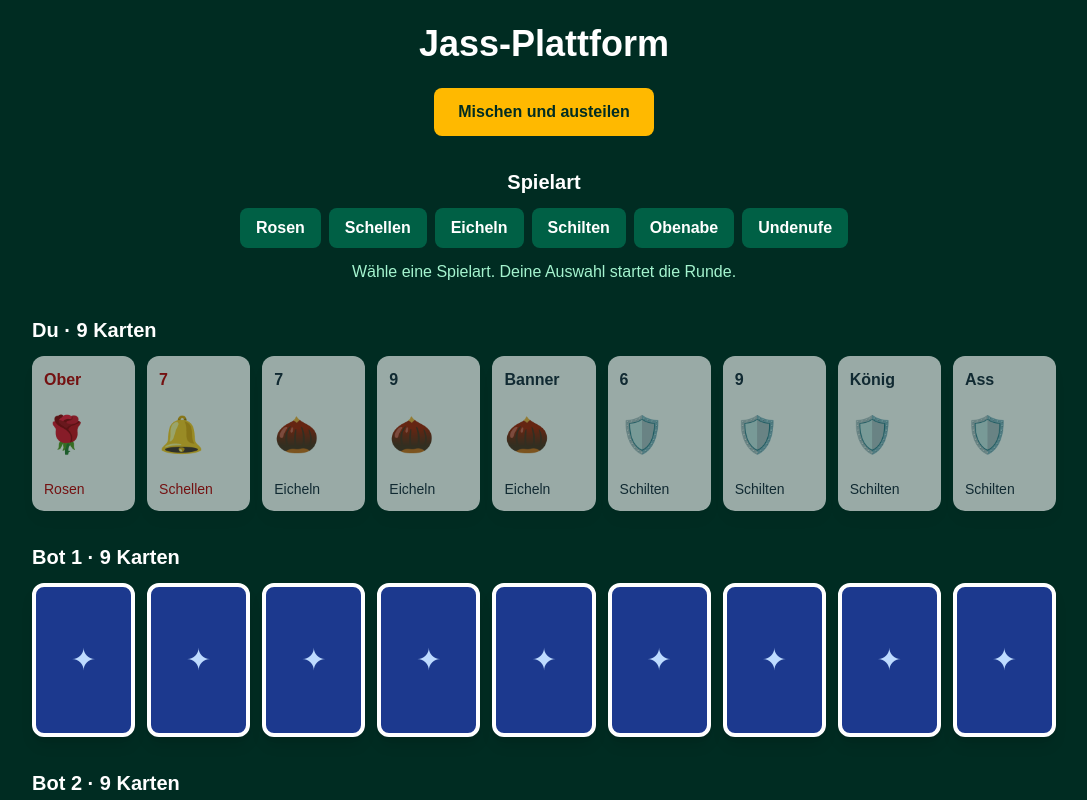
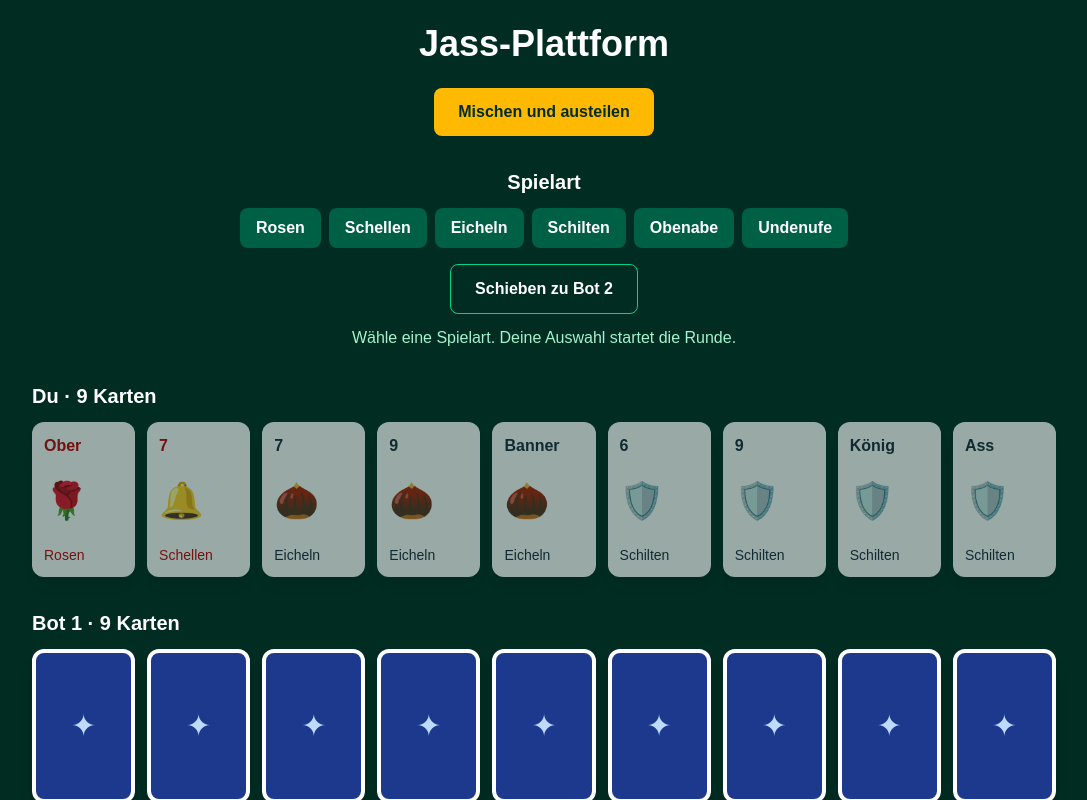
Before and after one commit to joshuakrump/jass-plattform, a Next.js app: page / in a window 1280 px wide. Both pictures are taken after a click on the button "Mischen und austeilen". Shown: the top 800 px of the page, without its empty margins (96-1183 px from the left). Built offline with nearby package versions, Linux system fonts and the light colour scheme.

Commit message:
Schieben zum Partner in der Spieloberfläche ermöglichen

```diff
--- a/src/app/page.tsx
+++ b/src/app/page.tsx
@@ -11,6 +11,7 @@ import {
 } from "@/lib/jass/cards";
 
 import { getPlayableCards } from "@/lib/jass/rules";
+import { chooseBotGameMode } from "@/lib/jass/bot";
 
 import {
   createGame,
@@ -42,6 +43,7 @@ const gameModes: GameMode[] = [
 export default function Home() {
   const [dealtHands, setDealtHands] = useState<Card[][]>([]);
   const [game, setGame] = useState<GameState | null>(null);
+  const [shifted, setShifted] = useState(false);
 
   const hands = game ? game.hands : dealtHands;
   const roundFinished = game?.completedTricks === 9;
@@ -65,6 +67,7 @@ export default function Home() {
   function dealNewRound() {
     setDealtHands(dealCards());
     setGame(null);
+    setShifted(false);
   }
 
   function selectGameMode(mode: GameMode) {
@@ -81,6 +84,12 @@ export default function Home() {
     if (next === game) return;
 
     setGame(playBotsUntilHuman(next));
+  }
+
+  function shiftToPartner() {
+    if (game || dealtHands.length !== 4) return;
+    setShifted(true);
+    setGame(createGame(dealtHands, chooseBotGameMode(dealtHands[2])));
   }
 
   function nextTrick() {
@@ -132,9 +141,19 @@ export default function Home() {
             ))}
           </div>
 
-          <p className="mt-3 text-emerald-200">
+          {!game && dealtHands.length === 4 && (
+            <button
+              type="button"
+              onClick={shiftToPartner}
+              className="mt-4 rounded-lg border border-emerald-400 px-6 py-3 font-bold hover:bg-emerald-800"
+            >
+              Schieben zu Bot 2
+            </button>
+          )}
+
+          <p className="mt-3 text-emerald-200" aria-live="polite">
             {game
-              ? `Gewählte Spielart: ${game.gameMode}`
+              ? `${shifted ? "Bot 2 hat gewählt" : "Gewählte Spielart"}: ${game.gameMode}`
               : "Wähle eine Spielart. Deine Auswahl startet die Runde."}
           </p>
         </section>
```
